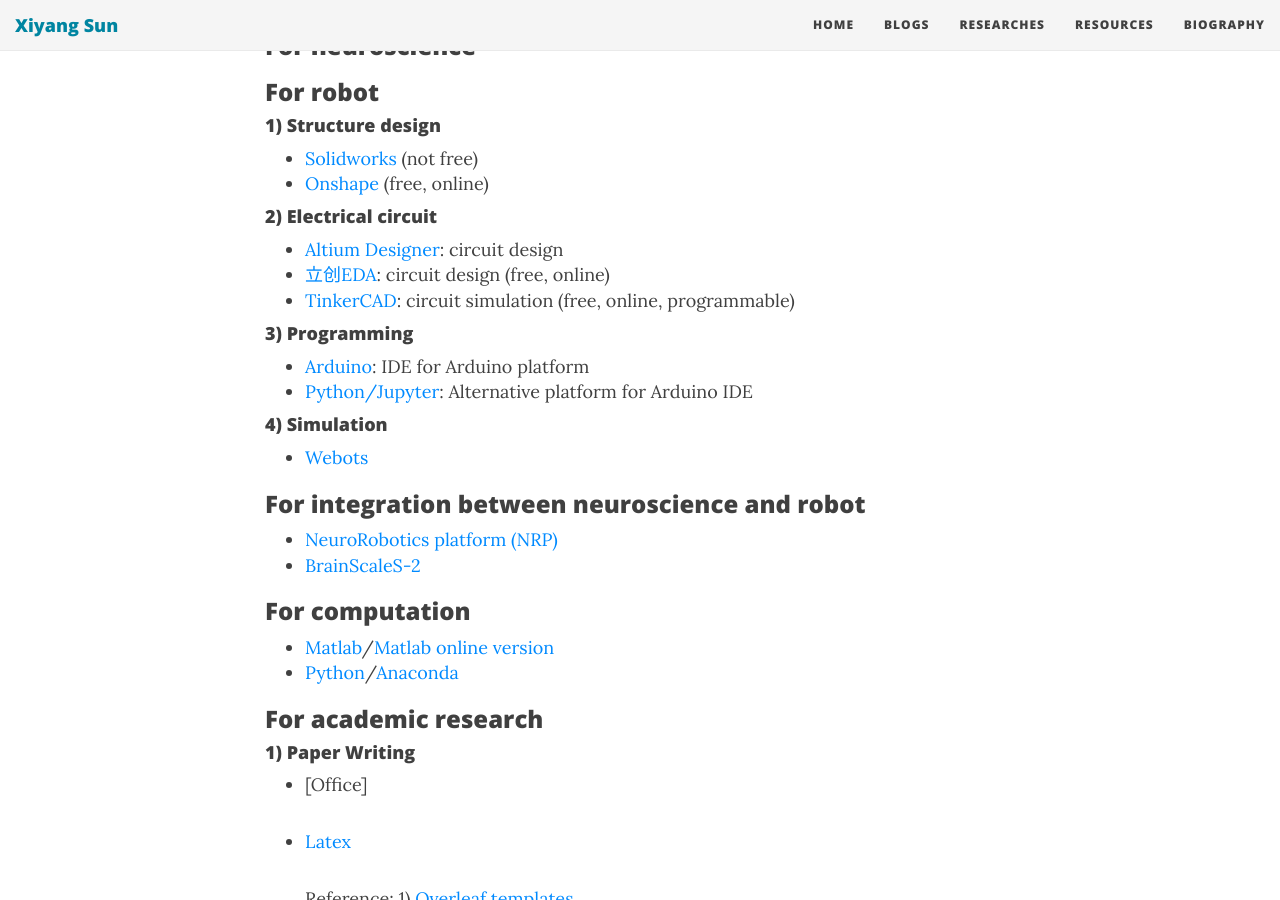
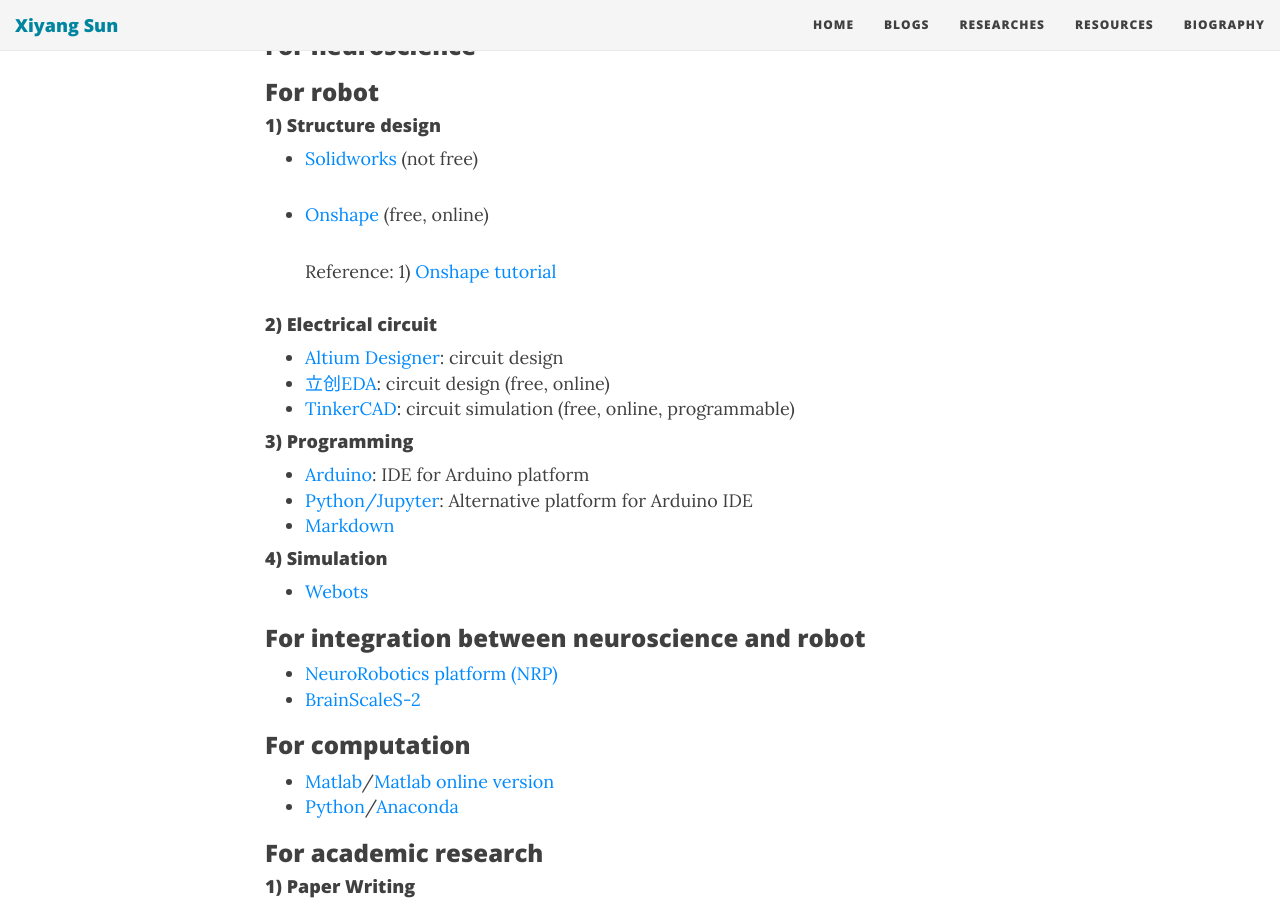
Before and after one commit to AlbertLordsun/AlbertLordsun.github.io, a Jekyll site: the page built from resources/index.md, in a window 1280 px wide and 900 px high, scrolled down 584 px. Built offline with Jekyll 4.4.1, drawn with Linux system fonts in a browser that asks for light colours; nearby versions of some CDN libraries.

Commit message:
Update index.md

```diff
--- a/resources/index.md
+++ b/resources/index.md
@@ -25,6 +25,8 @@ title: Resources
 * [Solidworks](https://www.solidworks.com/sw/support/downloads.htm) (not free)
 * [Onshape](https://www.onshape.com/) (free, online)
 
+    Reference: 1) [Onshape tutorial](https://www.youtube.com/watch?v=pMWnsHpDlQE)
+
 #### 2) Electrical circuit
 * [Altium Designer](https://www.altium.com/free-trials): circuit design
 * [立创EDA](https://lceda.cn/editor): circuit design (free, online)
@@ -33,6 +35,7 @@ title: Resources
 #### 3) Programming
 * [Arduino](https://www.arduino.cc/en/main/software): IDE for Arduino platform
 * [Python/Jupyter](https://docs.anaconda.com/anaconda/install/): Alternative platform for Arduino IDE
+* [Markdown](https://www.markdownguide.org/)
 
 #### 4) Simulation
 * [Webots](https://cyberbotics.com/)
```
